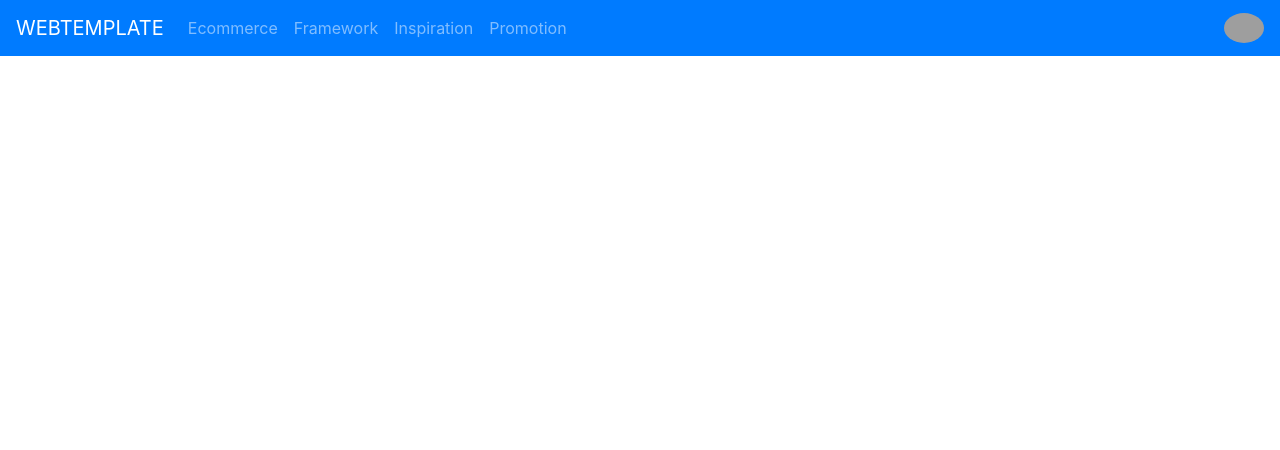
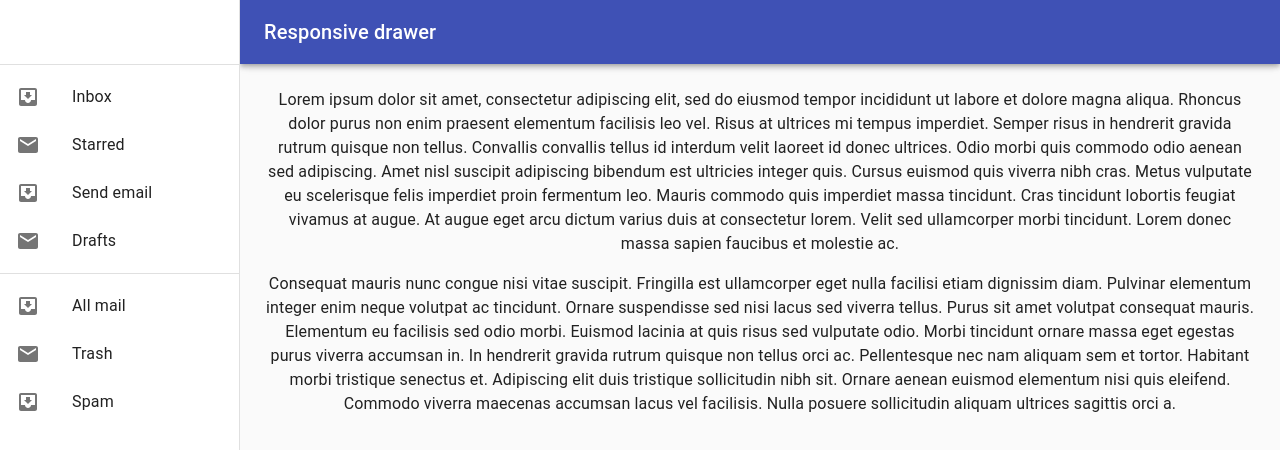
Before and after one commit to RamekhCHHOENG/thunder-mall-store, a React (Create React App) app: page / in a window 1280 px wide. Shown: the top 450 px of the page. Built offline with nearby package versions, Linux system fonts and the light colour scheme; grey boxes are pictures that could not be loaded.

Commit message:
add sign up and login screen

```diff
--- a/src/components/menus/menu.js
+++ b/src/components/menus/menu.js
@@ -1,21 +1,179 @@
-import React, { Component } from "react";
-import { Navbar, Nav } from 'react-bootstrap';
+import React from 'react';
+import PropTypes from 'prop-types';
+import AppBar from '@material-ui/core/AppBar';
+import CssBaseline from '@material-ui/core/CssBaseline';
+import Divider from '@material-ui/core/Divider';
+import Drawer from '@material-ui/core/Drawer';
+import Hidden from '@material-ui/core/Hidden';
+import IconButton from '@material-ui/core/IconButton';
+import InboxIcon from '@material-ui/icons/MoveToInbox';
+import List from '@material-ui/core/List';
+import ListItem from '@material-ui/core/ListItem';
+import ListItemIcon from '@material-ui/core/ListItemIcon';
+import ListItemText from '@material-ui/core/ListItemText';
+import MailIcon from '@material-ui/icons/Mail';
+import MenuIcon from '@material-ui/icons/Menu';
+import Toolbar from '@material-ui/core/Toolbar';
+import Typography from '@material-ui/core/Typography';
+import { makeStyles, useTheme } from '@material-ui/core/styles';
 
-class NavBar extends Component {
-  render() {
-    return (
-      <Navbar bg="primary" variant="dark">
-      <Navbar.Brand href="#home">WEBTEMPLATE</Navbar.Brand>
-      <Nav className="mr-auto">
-        <Nav.Link href="#home">Ecommerce</Nav.Link>
-        <Nav.Link href="#features">Framework</Nav.Link>
-        <Nav.Link href="#pricing">Inspiration</Nav.Link>
-        <Nav.Link href="#pricing">Promotion</Nav.Link>
-      </Nav>
-      <img class="rounded-circle" width="40" alt="10x10" src="https://mdbootstrap.com/img/Photos/Avatars/img%20(31).jpg"></img>
-      </Navbar>
-    );
-  }
+const drawerWidth = 240;
+
+const useStyles = makeStyles((theme) => ({
+  root: {
+    display: 'flex',
+  },
+  drawer: {
+    [theme.breakpoints.up('sm')]: {
+      width: drawerWidth,
+      flexShrink: 0,
+    },
+  },
+  appBar: {
+    [theme.breakpoints.up('sm')]: {
+      width: `calc(100% - ${drawerWidth}px)`,
+      marginLeft: drawerWidth,
+    },
+  },
+  menuButton: {
+    marginRight: theme.spacing(2),
+    [theme.breakpoints.up('sm')]: {
+      display: 'none',
+    },
+  },
+  // necessary for content to be below app bar
+  toolbar: theme.mixins.toolbar,
+  drawerPaper: {
+    width: drawerWidth,
+  },
+  content: {
+    flexGrow: 1,
+    padding: theme.spacing(3),
+  },
+}));
+
+function ResponsiveDrawer(props) {
+  const { window } = props;
+  const classes = useStyles();
+  const theme = useTheme();
+  const [mobileOpen, setMobileOpen] = React.useState(false);
+
+  const handleDrawerToggle = () => {
+    setMobileOpen(!mobileOpen);
+  };
+
+  const drawer = (
+    <div>
+      <div className={classes.toolbar} />
+      <Divider />
+      <List>
+        {['Inbox', 'Starred', 'Send email', 'Drafts'].map((text, index) => (
+          <ListItem button key={text}>
+            <ListItemIcon>{index % 2 === 0 ? <InboxIcon /> : <MailIcon />}</ListItemIcon>
+            <ListItemText primary={text} />
+          </ListItem>
+        ))}
+      </List>
+      <Divider />
+      <List>
+        {['All mail', 'Trash', 'Spam'].map((text, index) => (
+          <ListItem button key={text}>
+            <ListItemIcon>{index % 2 === 0 ? <InboxIcon /> : <MailIcon />}</ListItemIcon>
+            <ListItemText primary={text} />
+          </ListItem>
+        ))}
+      </List>
+    </div>
+  );
+
+  const container = window !== undefined ? () => window().document.body : undefined;
+
+  return (
+    <div className={classes.root}>
+      <CssBaseline />
+      <AppBar position="fixed" className={classes.appBar}>
+        <Toolbar>
+          <IconButton
+            color="inherit"
+            aria-label="open drawer"
+            edge="start"
+            onClick={handleDrawerToggle}
+            className={classes.menuButton}
+          >
+            <MenuIcon />
+          </IconButton>
+          <Typography variant="h6" noWrap>
+            Responsive drawer
+          </Typography>
+        </Toolbar>
+      </AppBar>
+      <nav className={classes.drawer} aria-label="mailbox folders">
+        {/* The implementation can be swapped with js to avoid SEO duplication of links. */}
+        <Hidden smUp implementation="css">
+          <Drawer
+            container={container}
+            variant="temporary"
+            anchor={theme.direction === 'rtl' ? 'right' : 'left'}
+            open={mobileOpen}
+            onClose={handleDrawerToggle}
+            classes={{
+              paper: classes.drawerPaper,
+            }}
+            ModalProps={{
+              keepMounted: true, // Better open performance on mobile.
+            }}
+          >
+            {drawer}
+          </Drawer>
+        </Hidden>
+        <Hidden xsDown implementation="css">
+          <Drawer
+            classes={{
+              paper: classes.drawerPaper,
+            }}
+            variant="permanent"
+            open
+          >
+            {drawer}
+          </Drawer>
+        </Hidden>
+      </nav>
+      <main className={classes.content}>
+        <div className={classes.toolbar} />
+        <Typography paragraph>
+          Lorem ipsum dolor sit amet, consectetur adipiscing elit, sed do eiusmod tempor incididunt
+          ut labore et dolore magna aliqua. Rhoncus dolor purus non enim praesent elementum
+          facilisis leo vel. Risus at ultrices mi tempus imperdiet. Semper risus in hendrerit
+          gravida rutrum quisque non tellus. Convallis convallis tellus id interdum velit laoreet id
+          donec ultrices. Odio morbi quis commodo odio aenean sed adipiscing. Amet nisl suscipit
+          adipiscing bibendum est ultricies integer quis. Cursus euismod quis viverra nibh cras.
+          Metus vulputate eu scelerisque felis imperdiet proin fermentum leo. Mauris commodo quis
+          imperdiet massa tincidunt. Cras tincidunt lobortis feugiat vivamus at augue. At augue eget
+          arcu dictum varius duis at consectetur lorem. Velit sed ullamcorper morbi tincidunt. Lorem
+          donec massa sapien faucibus et molestie ac.
+        </Typography>
+        <Typography paragraph>
+          Consequat mauris nunc congue nisi vitae suscipit. Fringilla est ullamcorper eget nulla
+          facilisi etiam dignissim diam. Pulvinar elementum integer enim neque volutpat ac
+          tincidunt. Ornare suspendisse sed nisi lacus sed viverra tellus. Purus sit amet volutpat
+          consequat mauris. Elementum eu facilisis sed odio morbi. Euismod lacinia at quis risus sed
+          vulputate odio. Morbi tincidunt ornare massa eget egestas purus viverra accumsan in. In
+          hendrerit gravida rutrum quisque non tellus orci ac. Pellentesque nec nam aliquam sem et
+          tortor. Habitant morbi tristique senectus et. Adipiscing elit duis tristique sollicitudin
+          nibh sit. Ornare aenean euismod elementum nisi quis eleifend. Commodo viverra maecenas
+          accumsan lacus vel facilisis. Nulla posuere sollicitudin aliquam ultrices sagittis orci a.
+        </Typography>
+      </main>
+    </div>
+  );
 }
 
-export default NavBar;
+ResponsiveDrawer.propTypes = {
+  /**
+   * Injected by the documentation to work in an iframe.
+   * You won't need it on your project.
+   */
+  window: PropTypes.func,
+};
+
+export default ResponsiveDrawer;
```
Also changed, not shown: src/view/login.js (added, +34 -0 lines), src/view/signup.js (added, +36 -0 lines), 1 other file (tests, documents, lock files or other folders).
